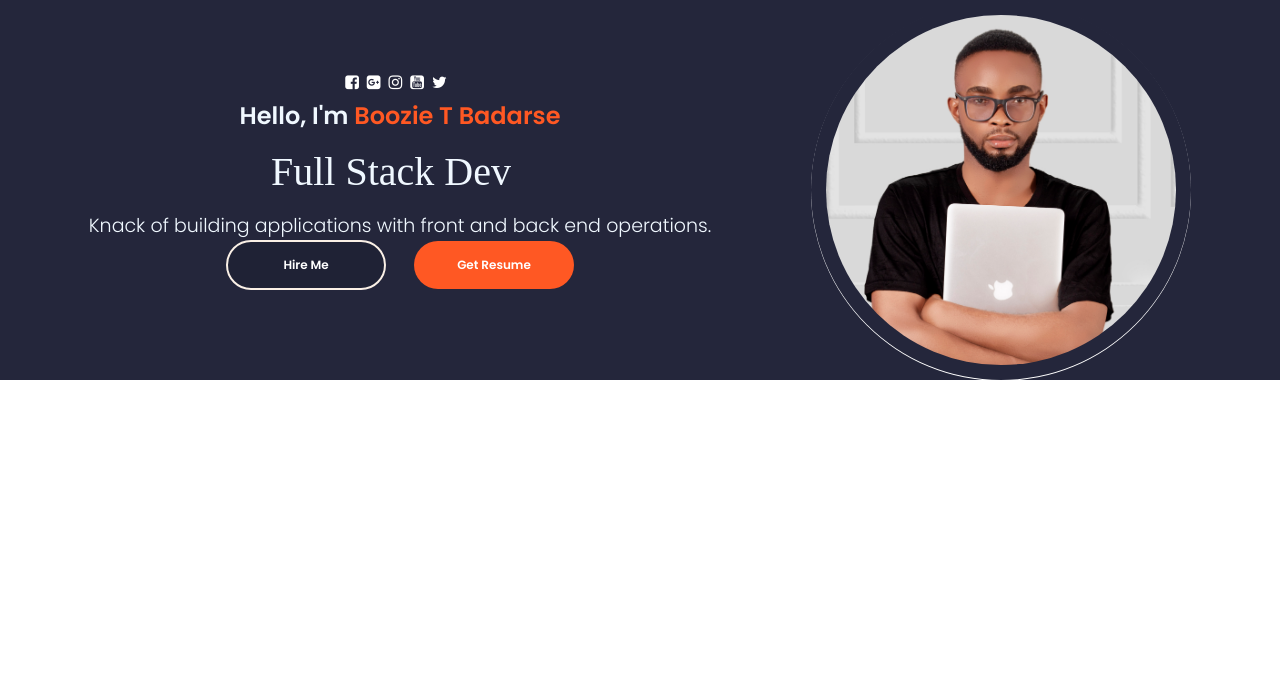
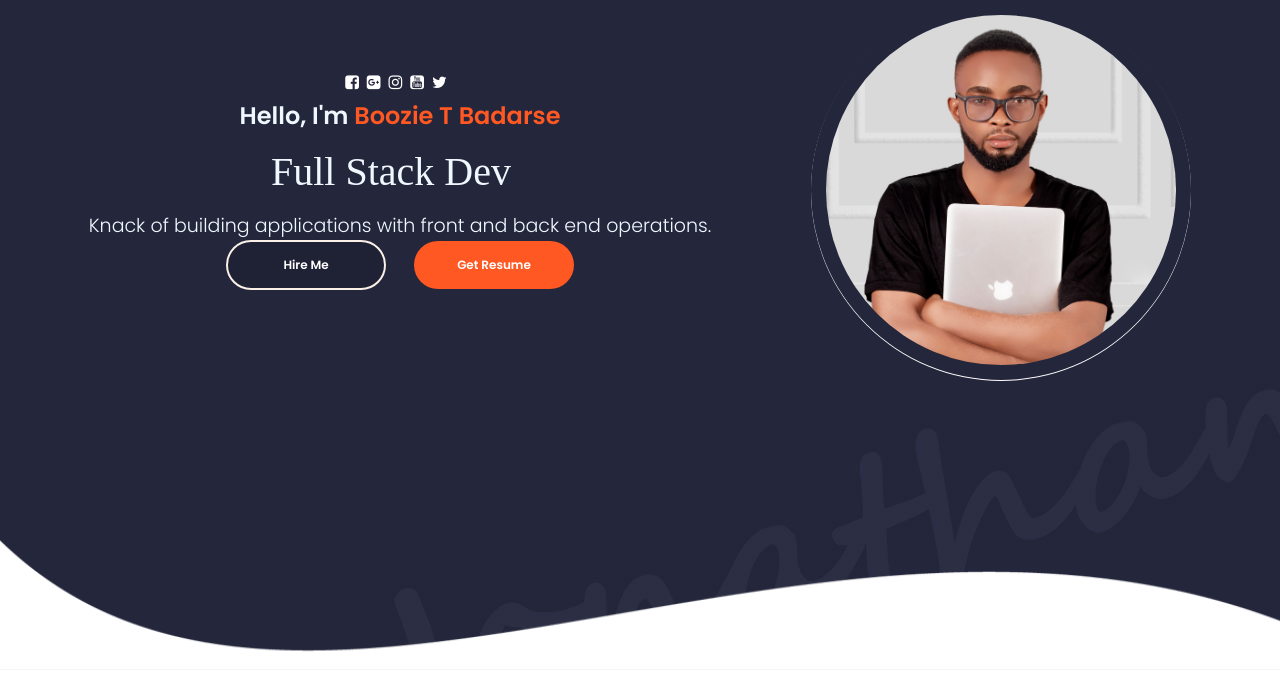
Before and after one commit to dedatekksolutions/portfoliopro, a React (Create React App) app: page / in a window 1280 px wide. Shown: the top 690 px of the page. Built offline with nearby package versions, Linux system fonts and the light colour scheme; a web font is replaced by a local one.

Commit message:
12 display footer and restructure

```diff
--- a/src/App.js
+++ b/src/App.js
@@ -1,13 +1,11 @@
 import React from "react";
-import Profile from "./PortfolioContainer/Home/Profile";
-import Footer from "./PortfolioContainer/Home/Footer/Footer";
+import Home from "./PortfolioContainer/Home/Home";
 import "./App.css";
 
 function App() {
   return (
     <div className="App">
-      <Profile />
-      <Footer />
+      <Home />
     </div>
   );
 }
--- /dev/null
+++ b/src/PortfolioContainer/Home/Home.css
@@ -0,0 +1,7 @@
+.home-container{
+    display: flex;
+    flex-direction: column;
+    justify-content: space-between;
+    min-height: 670px;
+    background-image: url(../../assets/Home/bg.jpg);
+}
--- /dev/null
+++ b/src/PortfolioContainer/Home/Home.js
@@ -0,0 +1,13 @@
+import React from "react";
+import Profile from "./Profile";
+import Footer from "./Footer/Footer";
+import "./Home.css";
+
+export default function Home() {
+  return (
+    <div className="home-container">
+      <Profile />
+      <Footer />
+    </div>
+  );
+}
--- a/src/PortfolioContainer/Home/Profile.css
+++ b/src/PortfolioContainer/Home/Profile.css
@@ -5,7 +5,7 @@
   justify-content: center;
   height: 10%;
   min-height: fit-content;
-  background-image: url(../../assets/Home/bg.jpg);
+
 }
 
 .profile-parent {
```
